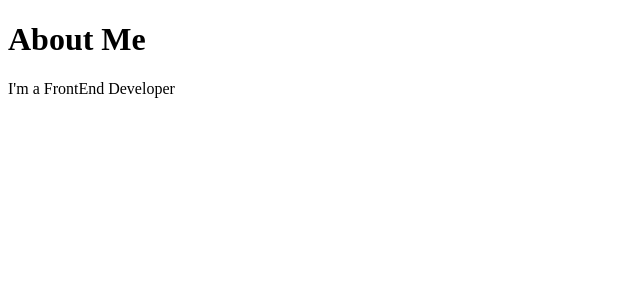
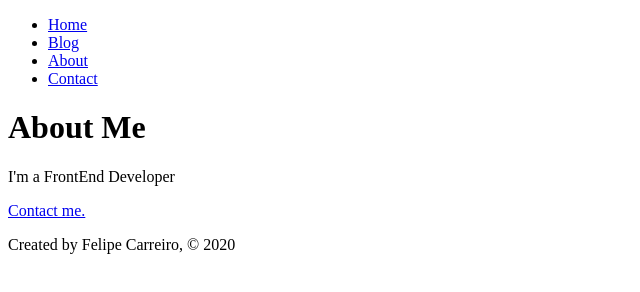
Before and after one commit to fmcarreiro/Gatsby-Bootcamp-at-andrew_j_mead, a Gatsby site: page /about in a window 1280 px wide. Shown: the whole page, without its empty margins (0-640 px from the left). Built offline with nearby package versions, Linux system fonts and the light colour scheme; Gatsby itself is replaced by a stand-in of ours.

Commit message:
create pages-nav -and-components

```diff
--- /dev/null
+++ b/src/components/footer.js
@@ -0,0 +1,11 @@
+import React from "react"
+
+const Footer = () => {
+  return (
+    <footer>
+      <p>Created by Felipe Carreiro, © 2020</p>
+    </footer>
+  )
+}
+
+export default Footer
--- /dev/null
+++ b/src/components/header.js
@@ -0,0 +1,27 @@
+import React from "react"
+import { Link } from "gatsby"
+
+const Header = () => {
+  return (
+    <header>
+      <nav>
+        <ul>
+          <li>
+            <Link to="/">Home</Link>
+          </li>
+          <li>
+            <Link to="/blog">Blog</Link>
+          </li>
+          <li>
+            <Link to="/about">About</Link>
+          </li>
+          <li>
+            <Link to="/contact">Contact</Link>
+          </li>
+        </ul>
+      </nav>
+    </header>
+  )
+}
+
+export default Header
--- a/src/pages/about.js
+++ b/src/pages/about.js
@@ -1,10 +1,18 @@
 import React from "react"
+import { Link } from "gatsby"
+import Footer from "../components/footer"
+import Header from "../components/header"
 
 const AboutPage = () => {
   return (
     <div>
+      <Header />
       <h1>About Me</h1>
       <p> I'm a FrontEnd Developer</p>
+      <p>
+        <Link to="/contact">Contact me.</Link>
+      </p>
+      <Footer />
     </div>
   )
 }
--- a/src/pages/blog.js
+++ b/src/pages/blog.js
@@ -1,10 +1,14 @@
 import React from "react"
+import Footer from "../components/footer"
+import Header from "../components/header"
 
 const BlogPage = () => {
   return (
     <div>
+      <Header />
       <h1>Blog</h1>
       <p>Posts will show up here later on.</p>
+      <Footer />
     </div>
   )
 }
```
Also changed, not shown: src/pages/contact.js (+13 -1 lines), src/pages/index.js (+8 -1 lines).
